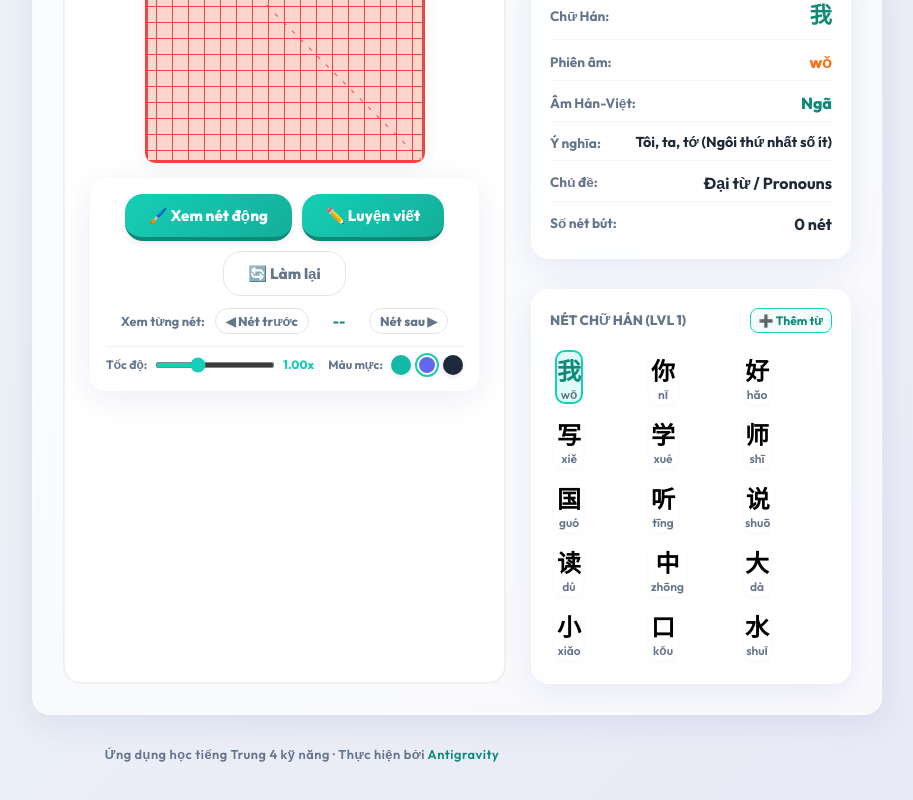
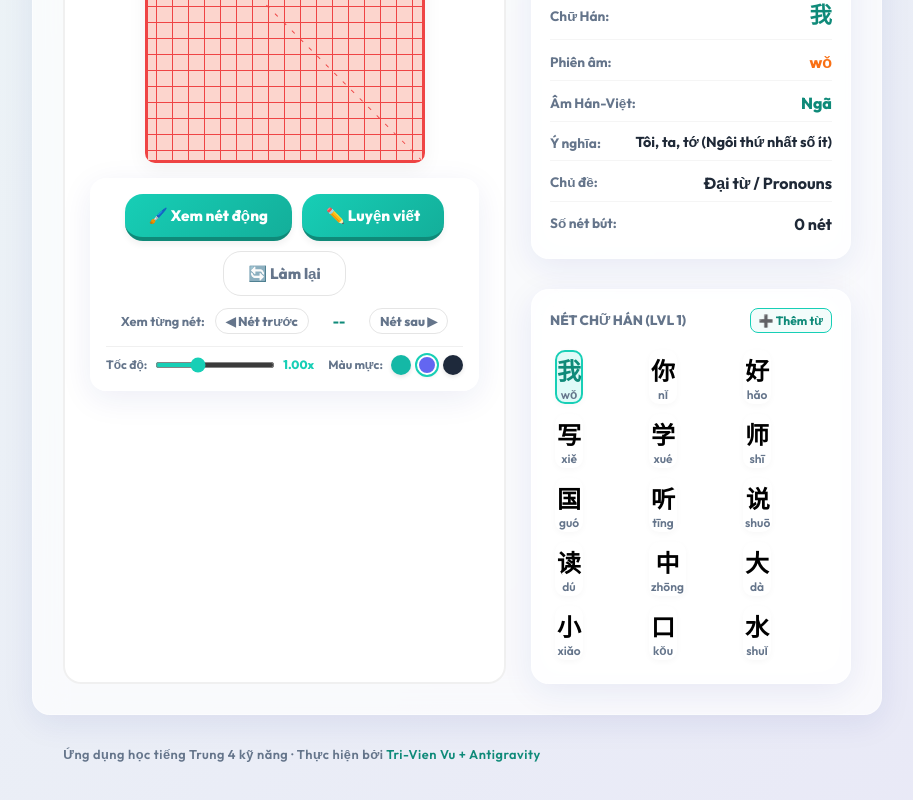
Before and after one commit to Vincentius-Vu/Chinese_Learning, a React (Vite) app: page / in a window 1280 px wide. Shown: the part 637-1437 px from the top of the page, without its empty margins (338-1251 px from the left). Built offline with nearby package versions, Linux system fonts and the light colour scheme; a web font is replaced by a local one.

Commit message:
Update footer credits with new GitHub link

```diff
--- a/src/App.jsx
+++ b/src/App.jsx
@@ -439,7 +439,7 @@ export default function App() {
 
       {/* Footer */}
       <footer className="footer-credits">
-        Ứng dụng học tiếng Trung 4 kỹ năng · Thực hiện bởi <a href="https://github.com/tranhieutt" target="_blank" rel="noopener noreferrer">Antigravity</a>
+        Ứng dụng học tiếng Trung 4 kỹ năng · Thực hiện bởi <a href="https://github.com/Vincentius-Vu/Chinese_Learning" target="_blank" rel="noopener noreferrer">Tri-Vien Vu + Antigravity</a>
       </footer>
     </div>
   );
```
